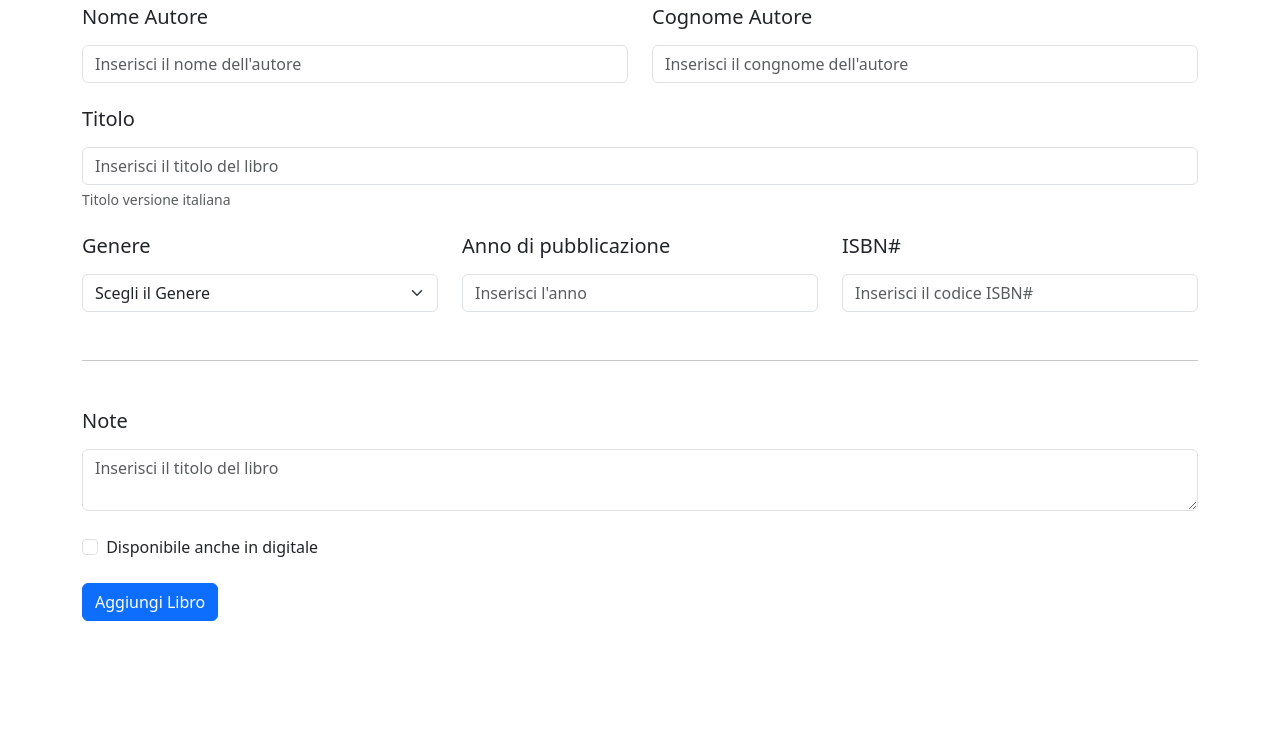
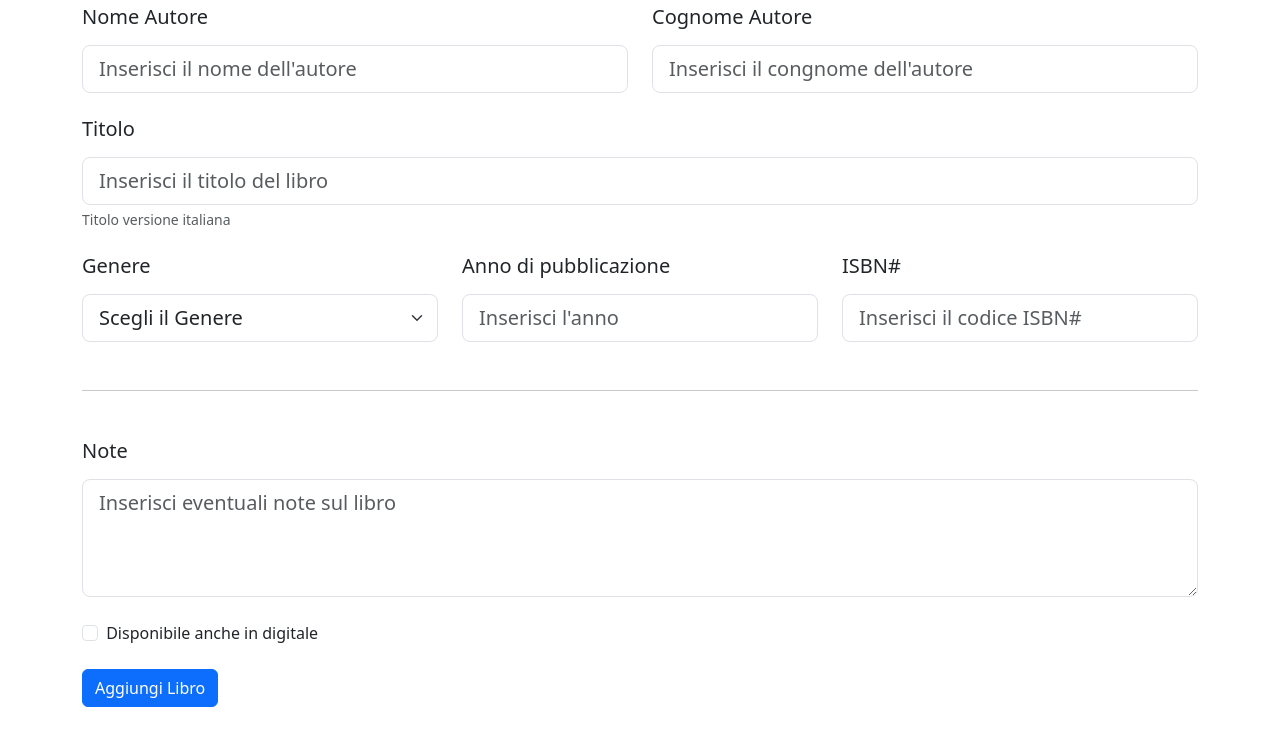
Before and after one commit to AlessandroSottosanti/html-css-bootstrap-dashboard, a plain HTML site: page new-book.html in a window 1280 px wide. Shown: the part 253-1008 px from the top of the page. Before the commit the page ends 922 px from the top, so only its background shows below. Drawn offline with nearby package versions, Linux system fonts and the light colour scheme.

Commit message:
feat: details

```diff
--- a/new-book.html
+++ b/new-book.html
@@ -49,7 +49,7 @@
                         </li>
                     </ul>
                     <form class="d-flex" role="search">
-                        <input class="form-control me-2" data-bs-theme="light" type="search" placeholder="Cerca..."
+                        <input class="form-control form-control-lg me-2" data-bs-theme="light" type="search" placeholder="Cerca..."
                             aria-label="Search">
                         <button class="btn btn-outline-light" type="submit">Cerca</button>
                     </form>
@@ -67,34 +67,34 @@
                 <div class="row row-gap-3 row-gap-lg-4">
                     <div class="col-6">
                         <label for="first" class="form-label"><h5>Nome Autore</h5></label>
-                        <input type="text" id="first" name="first" class="form-control" placeholder="Inserisci il nome dell'autore">
+                        <input type="text" id="first" name="first" class="form-control form-control-lg" placeholder="Inserisci il nome dell'autore">
                     </div>
                     <div class="col-6">
                         <label for="last" class="form-label"><h5>Cognome Autore</h5> </label>
-                        <input type="text" id="last" name="last" class="form-control" placeholder="Inserisci il congnome dell'autore">
+                        <input type="text" id="last" name="last" class="form-control form-control-lg" placeholder="Inserisci il congnome dell'autore">
                     </div>
 
                     <div class="col-12">
                         <label for="title" class="form-label"><h5>Titolo</h5></label>
-                        <input type="text" id="title" name="title" class="form-control" placeholder="Inserisci il titolo del libro">
+                        <input type="text" id="title" name="title" class="form-control form-control-lg" placeholder="Inserisci il titolo del libro">
                         <div id="titlelHelp" class="form-text">Titolo versione italiana</div>
                     </div>
                     <div class="col-12 col-lg-4">
                         <label for="gender" class="form-label"><h5>Genere</h5></label>
-                        <select class="form-select" aria-label="Scegli il Genere" id="gender" name="gender">
+                        <select class="form-select form-select-lg" aria-label="Scegli il Genere" id="gender" name="gender">
                             <option selected><strong>Scegli il Genere</strong></option>
-                            <option value="m">Uomo</option>
-                            <option value="f">Donna</option>
-                            <option value="nc">Preferisco non specificare</option>
+                            <option value="ACT">Action</option>
+                            <option value="FAN">Fantasy</option>
+                            <option value="HOR">Horror</option>
                         </select>
                     </div>
                     <div class="col-12 col-lg-4">
                         <label for="year" class="form-label"><h5>Anno di pubblicazione</h5></label>
-                        <input type="text" id="year" name="year" class="form-control" placeholder="Inserisci l'anno">
+                        <input type="text" id="year" name="year" class="form-control form-control-lg" placeholder="Inserisci l'anno">
                     </div>
                     <div class="col-12 col-lg-4">
                         <label for="isbn" class="form-label"><h5>ISBN#</h5></label>
-                        <input type="text" id="isbn" name="isbn" class="form-control" placeholder="Inserisci il codice ISBN#">
+                        <input type="text" id="isbn" name="isbn" class="form-control form-control-lg" placeholder="Inserisci il codice ISBN#">
                     </div>
 
 
@@ -102,7 +102,7 @@
 
                     <div class="col-12">
                         <label for="note" class="form-label"><h5>Note</h5></label>
-                        <textarea type="text-area" id="note" name="note" class="form-control" placeholder="Inserisci il titolo del libro"></textarea>
+                        <textarea type="text-area" id="note" name="note" class="form-control form-control-lg pb-5" placeholder="Inserisci eventuali note sul libro"></textarea>
                     </div>
 
                     <div class="col-12">
```
